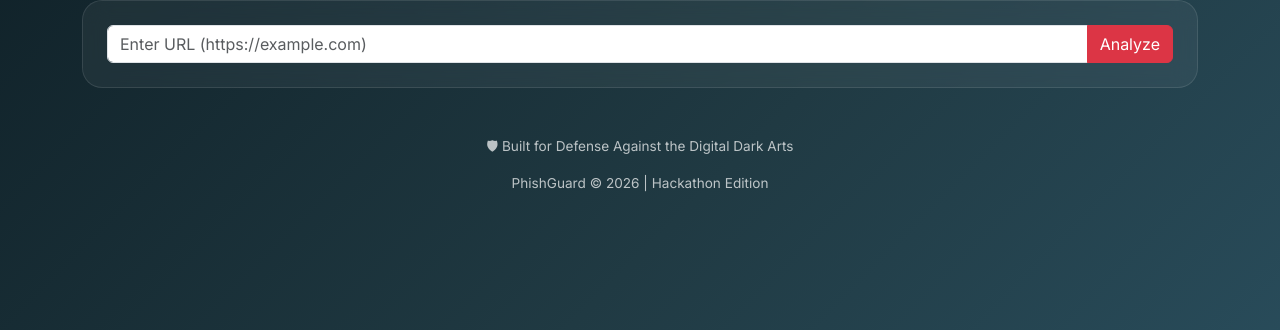
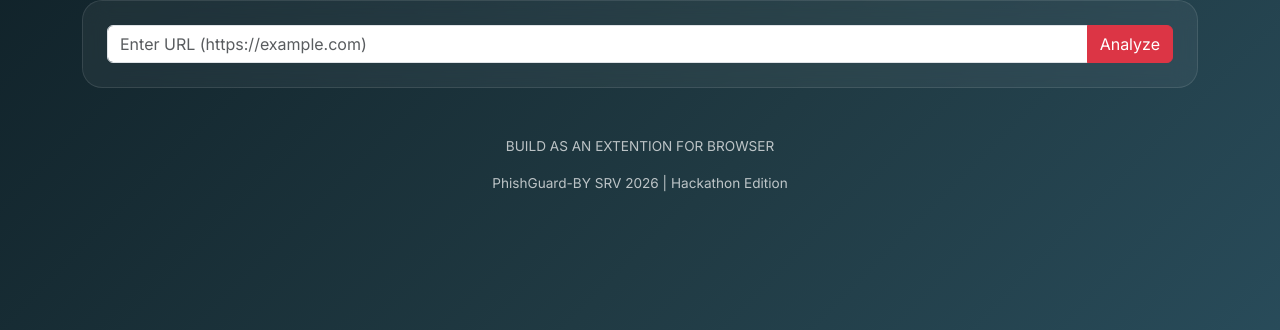
Before and after one commit to chsrvyt/phishingdetector, a Flask app: page / in a window 1280 px wide. Shown: the part 142-472 px from the top of the page. Run offline with Flask 3, Linux system fonts and the light colour scheme.

Commit message:
Merge remote

```diff
--- a/templates/index.html
+++ b/templates/index.html
@@ -173,8 +173,8 @@
 
     <!-- Footer -->
     <footer class="text-center mt-5">
-        <p>🛡 Built for Defense Against the Digital Dark Arts</p>
-        <p>PhishGuard © 2026 | Hackathon Edition</p>
+        <p>BUILD AS AN EXTENTION FOR BROWSER </p>
+        <p>PhishGuard-BY SRV 2026 | Hackathon Edition</p>
     </footer>
 
 </div>
```
Also changed, not shown: 1 other file.
